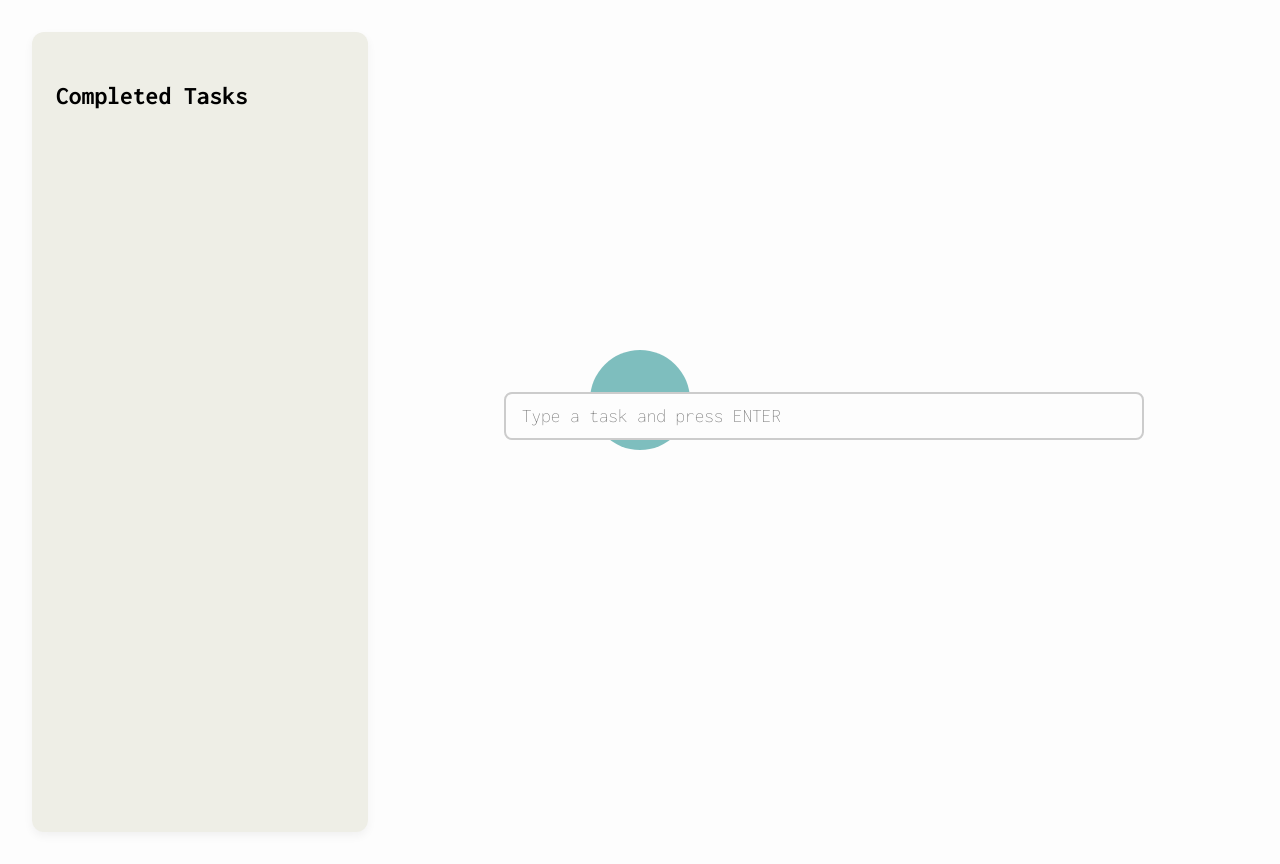
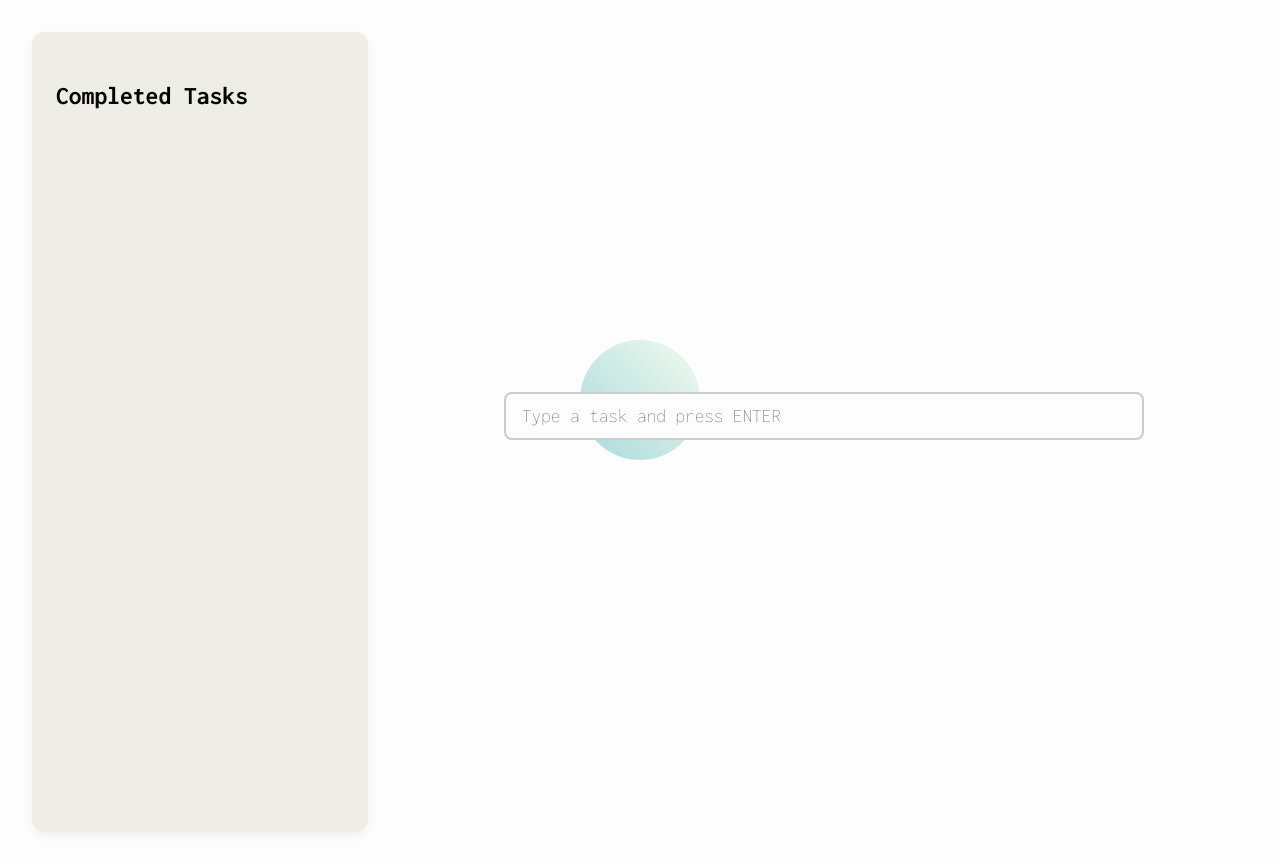
Before and after one commit to JedidiahCajudo/easy-wins, a React (Vite) app: page / in a window 1280 px wide. Built offline with nearby package versions, Linux system fonts and the light colour scheme.

Commit message:
went with pastel gradient color, no neon

```diff
--- a/src/breathing-widget.css
+++ b/src/breathing-widget.css
@@ -8,12 +8,14 @@
 }
 
 .breathing-circle {
-  width: 100px;
-  height: 100px;
-  background-color: rgba(0, 128, 128, 0.5);
+  width: 120px;
+  height: 120px;
+  background: linear-gradient(45deg, #a8dadc, #f1faee);
   border-radius: 50%;
   animation: breathing 4s infinite ease-in-out;
 }
+
+
 
 @keyframes breathing {
   0% {
```
